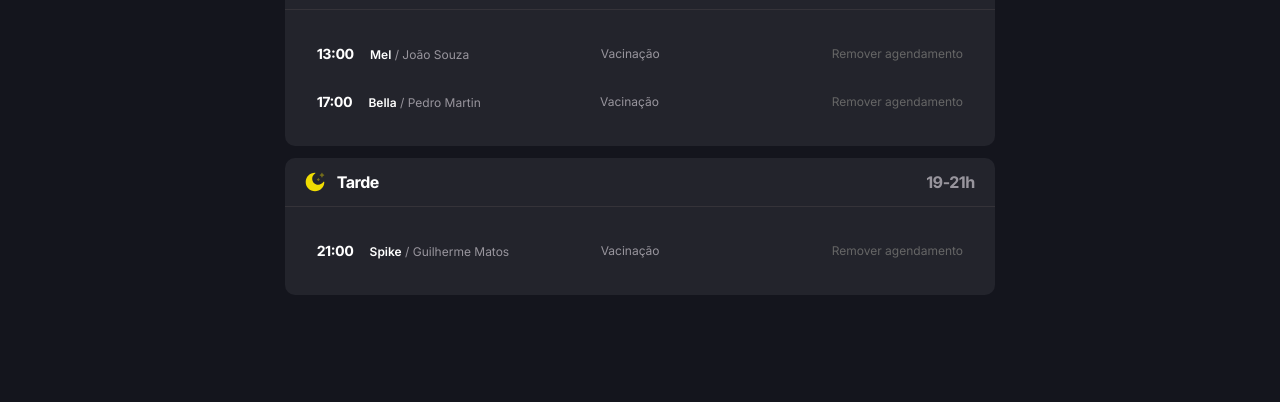
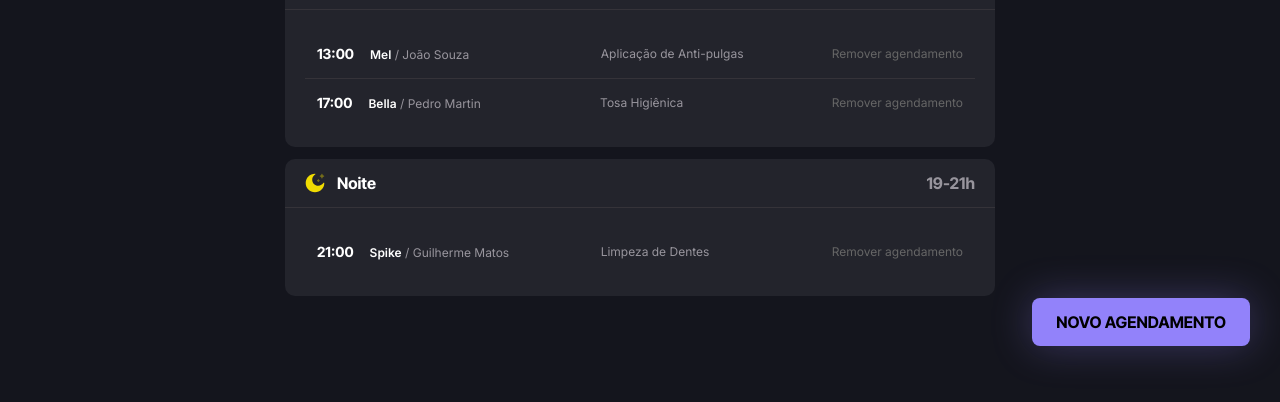
Before and after one commit to guithr/petshop, a plain HTML site: page index.html in a window 1280 px wide. Shown: the part 356-758 px from the top of the page. Drawn offline with Linux system fonts and the light colour scheme.

Commit message:
feat: complete first part of front-end for PETSHOP scheduling

```diff
--- a/index.html
+++ b/index.html
@@ -67,13 +67,13 @@
             <li>
               <strong>13:00</strong>
               <p><span>Mel</span><span> / João Souza</span></p>
-              <span>Vacinação</span>
+              <span>Aplicação de Anti-pulgas</span>
               <button>Remover agendamento</button>
             </li>
             <li>
               <strong>17:00</strong>
               <p><span>Bella</span><span> / Pedro Martin</span></p>
-              <span>Vacinação</span>
+              <span>Tosa Higiênica</span>
               <button>Remover agendamento</button>
             </li>
           </ul>
@@ -82,7 +82,7 @@
           <header>
             <div class="info">
               <img src="./assets/night.svg" alt="Noite" />
-              <strong>Tarde</strong>
+              <strong>Noite</strong>
             </div>
             <span>19-21h</span>
           </header>
@@ -90,12 +90,14 @@
             <li>
               <strong>21:00</strong>
               <p><span>Spike</span><span> / Guilherme Matos</span></p>
-              <span>Vacinação</span>
+              <span>Limpeza de Dentes</span>
               <button>Remover agendamento</button>
             </li>
           </ul>
         </section>
       </section>
+
+      <button class="new-schedule">Novo agendamento</button>
     </div>
   </body>
 </html>
--- a/styles/global.css
+++ b/styles/global.css
@@ -63,6 +63,7 @@
 
 body {
   background-color: #14151d;
+  position: relative;
 }
 
 ul {
--- a/styles/schedule.css
+++ b/styles/schedule.css
@@ -25,6 +25,7 @@
   display: flex;
   flex-direction: column;
   gap: 0.75rem;
+
   & .schedule-period {
     border-radius: 0.625rem;
     background-color: var(--background-tertiary);
@@ -55,6 +56,9 @@
       border-top: 1px solid var(--border-divisor);
 
       padding: 1.25rem;
+      & li:not(:last-child) {
+        border-bottom: 1px solid var(--border-divisor); /* Adiciona a borda */
+      }
       & li {
         display: flex;
         align-items: center;
@@ -101,3 +105,23 @@
     }
   }
 }
+
+.new-schedule {
+  position: absolute;
+  bottom: 1.875rem;
+  right: 1.875rem;
+
+  padding: 0.75rem 1.5rem;
+
+  text-transform: uppercase;
+  font: var(--fw-bold) var(--fs-label-lg) / var(--lh-label-lg)
+    var(--ff-inter-tight);
+
+  background-color: var(--background-brand);
+
+  border-radius: 0.5rem;
+  border: none;
+  box-shadow: 0px 0px 40px rgba(146, 130, 250, 0.3);
+
+  cursor: pointer;
+}
```
